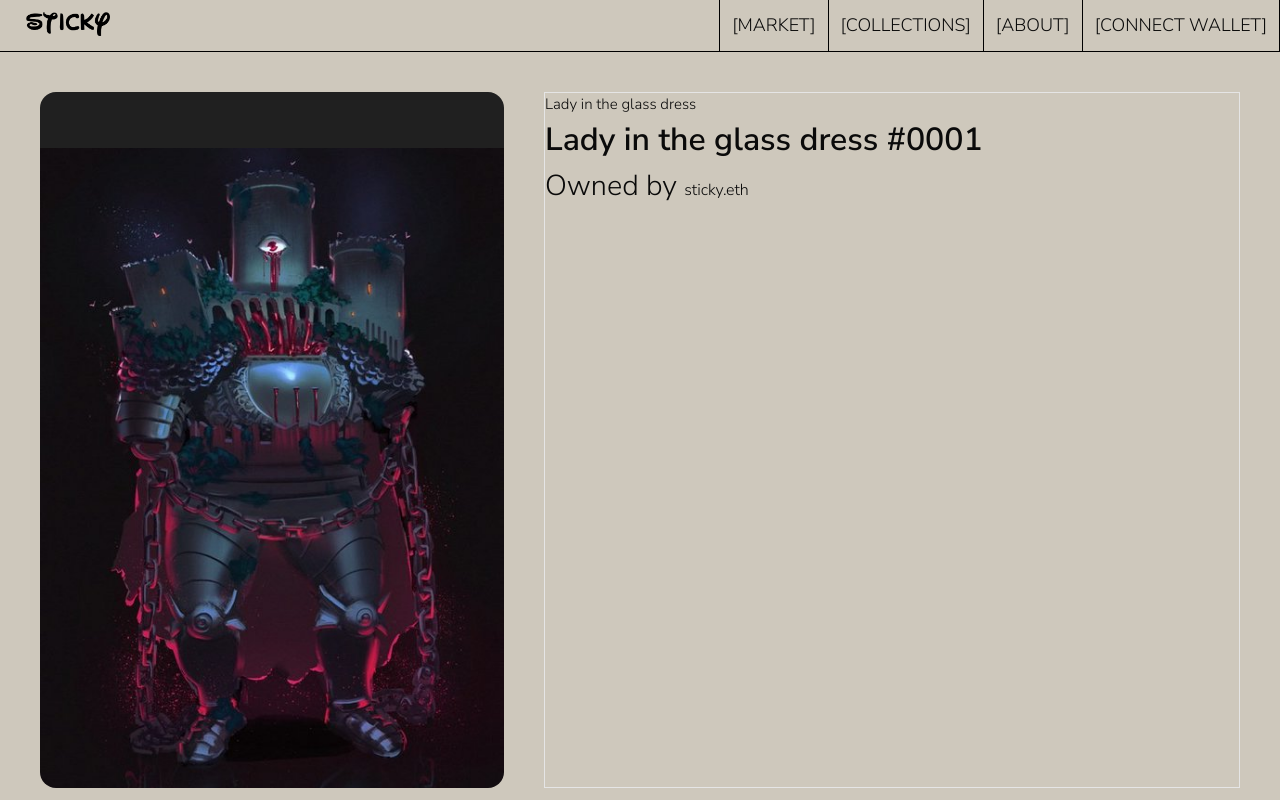
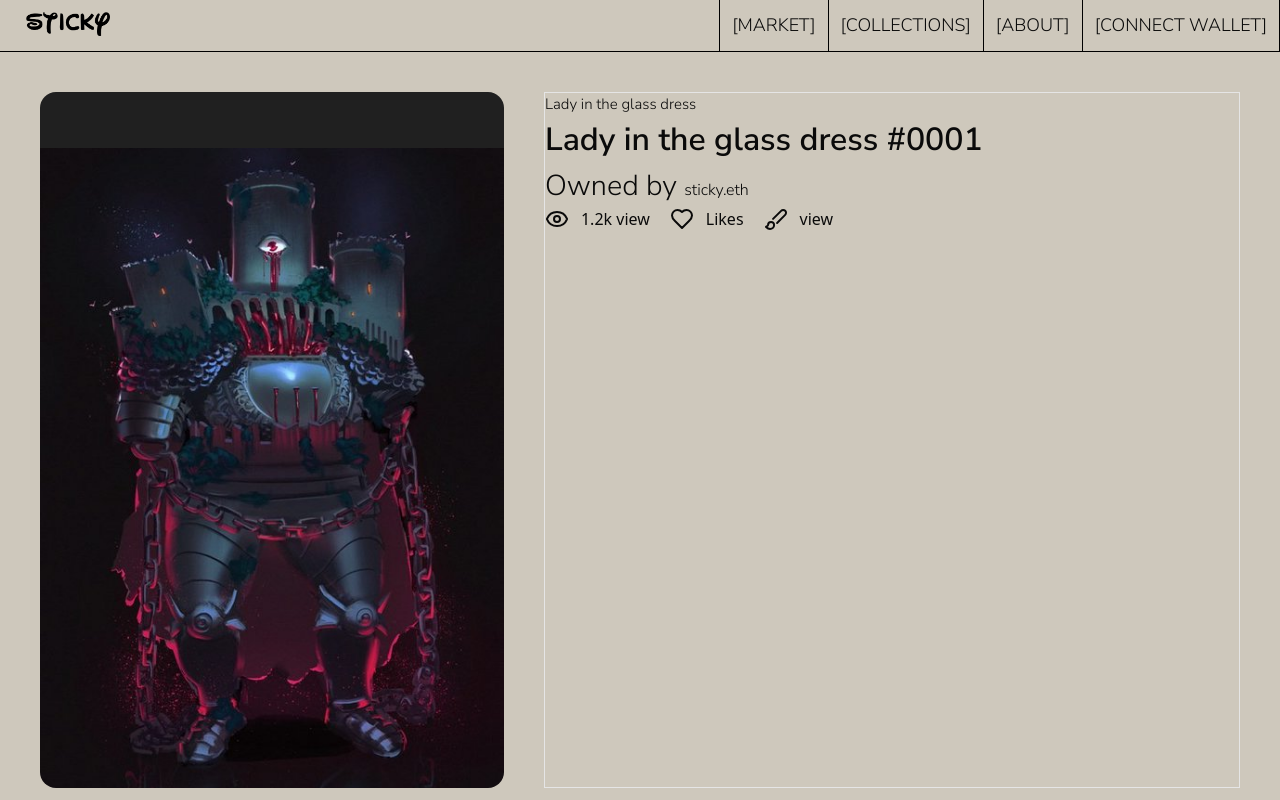
Before and after one commit to Baah-Danso-Kenneth/celo-bootCamp-nft-project, a Next.js app in the folder frontend/: page /nftDetails/1 in a window 1280 px wide. Shown: the top 800 px of the page. Built offline with nearby package versions, Linux system fonts and the light colour scheme; a web font is replaced by a local one.

Commit message:
Icon for actions with text

```diff
--- a/frontend/src/app/nftDetails/[nft]/page.tsx
+++ b/frontend/src/app/nftDetails/[nft]/page.tsx
@@ -1,5 +1,7 @@
 import Footer from '@/components/Footer'
 import Header from '@/components/Header'
+import { Brush, Eye, Heart } from 'lucide-react'
+import { Love_Ya_Like_A_Sister } from 'next/font/google'
 import  Image  from 'next/image'
 import React from 'react'
 
@@ -32,8 +34,19 @@ function page() {
               <p className='text-[1.8rem]'>Owned by <span className='text-[16px] '>sticky.eth</span></p>
             </div>
 
-            <div>
-
+            <div className="flex space-x-5 items-center" >
+              <div className='flex space-x-3'>
+                <Eye/>
+                <h1>1.2k view</h1>
+              </div>
+              <div className='flex space-x-3'>
+                <Heart/>
+                <h1>Likes</h1>
+              </div>
+              <div className='flex space-x-3'>
+                <Brush/>
+                <h1>view</h1>
+              </div>
             </div>
 
           </div>
```
